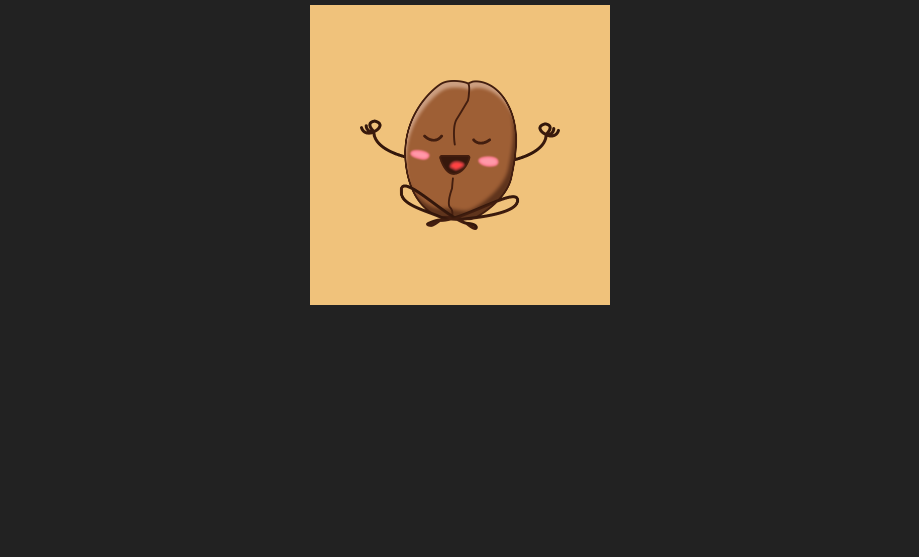
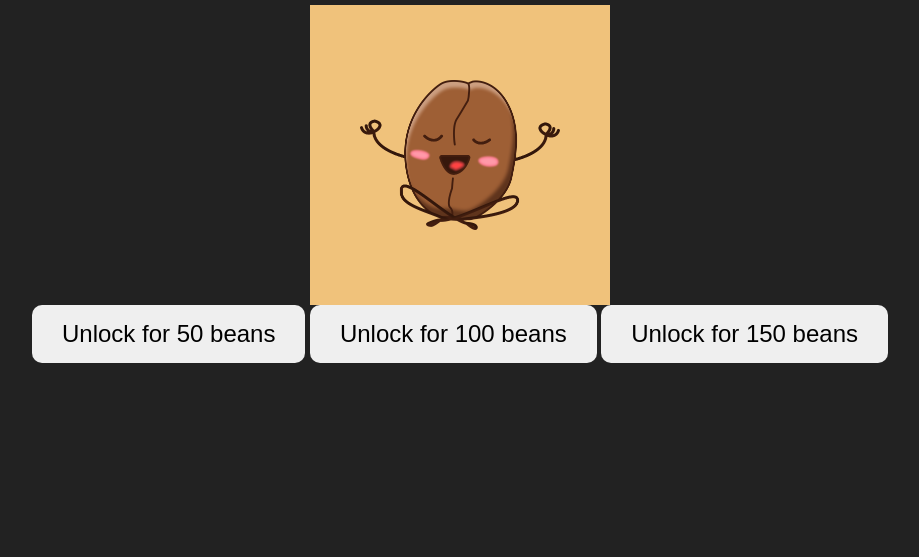
Before and after one commit to fieechen/Cute-Clicker-Project, a plain HTML site: page index.html in a window 1280 px wide. Shown: the part 243-800 px from the top of the page, without its empty margins (180-1099 px from the left). Drawn offline with Linux system fonts and the light colour scheme.

Commit message:
added buttons for Shop feature -> no function at the moment

```diff
--- a/index.html
+++ b/index.html
@@ -3,15 +3,21 @@
 
 <head>
     <meta charset="UTF-8">
-    <title>Meditations Clicker</title>
+    <title>Random Clicker</title>
     <link rel="stylesheet" href="style.css">
 </head>
 <body>
     <h1>Cute random Clicker</h1>
 
-    <div id="counter">0</div>
-    <div id="clickArea">
-     <img id="clickImg" src="cookie.png" alt="Click Item">
+    <div id="container">
+        <div id="counter">0 beans</div>
+
+        <div id="clickArea">
+        <img id="clickImg" src="cookie.png" alt="Click Item"> </div>
+        <button id="Upgrade1"> Unlock for 50 beans</button>
+        <button id="Upgrade2"> Unlock for 100 beans</button>
+        <button id="Upgrade3"> Unlock for 150 beans</button>
+
     </div>
     <script src="script.js"></script>
 </body>
```
